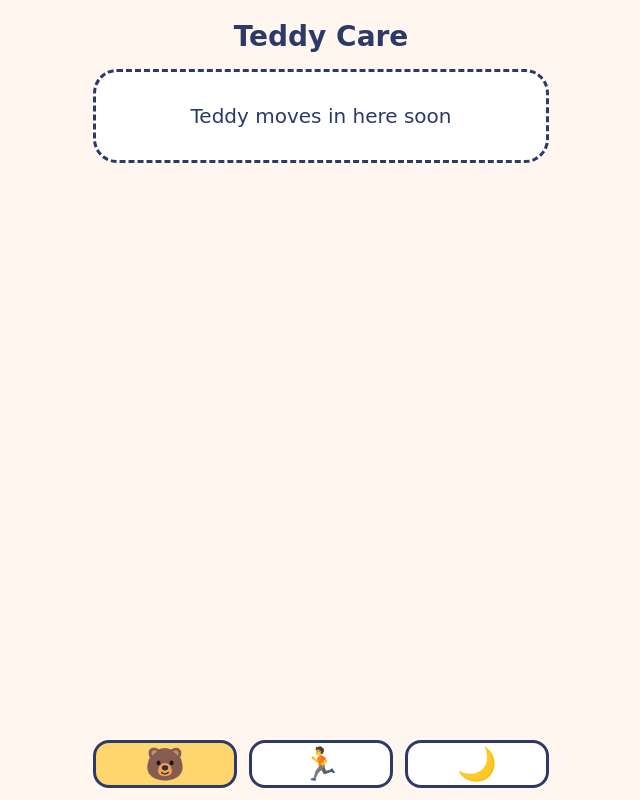
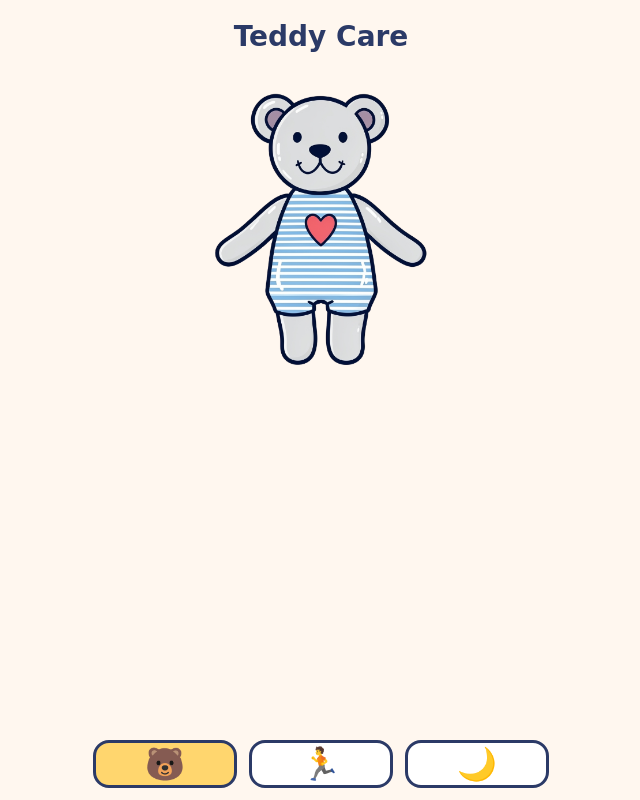
Before and after one commit to mansyar/teddy-care, a React (Vite) app: page / in a window 1280 px wide. Shown: the whole page, without its empty margins (319-959 px from the left). Built offline with nearby package versions, Linux system fonts and the light colour scheme.

Commit message:
feat(care): Add Teddy idle presence with blink and float

```diff
--- a/src/index.css
+++ b/src/index.css
@@ -84,3 +84,32 @@ h1 {
 	text-align: center;
 	font-size: 1.25rem;
 }
+
+.teddy-stage {
+	display: flex;
+	justify-content: center;
+	padding: 16px 0;
+}
+
+.teddy-sprite {
+	width: min(70vw, 300px);
+	height: auto;
+	animation: teddy-float 3s ease-in-out infinite;
+	user-select: none;
+}
+
+@keyframes teddy-float {
+	0%,
+	100% {
+		transform: translateY(0);
+	}
+	50% {
+		transform: translateY(-8px);
+	}
+}
+
+@media (prefers-reduced-motion: reduce) {
+	.teddy-sprite {
+		animation: none;
+	}
+}
--- a/src/screens/CareScreen.tsx
+++ b/src/screens/CareScreen.tsx
@@ -1,9 +1,67 @@
-/** Placeholder care screen. Full Teddy presence lands in Phase 3. */
+/**
+ * Care screen: Teddy's idle presence.
+ *
+ * Presentational component (exempt from Vitest per workflow.md — verified via
+ * `pnpm build` plus manual/Playwright checks). Shows the base still with a
+ * periodic blink swap and a gentle CSS float, so Teddy feels alive before any
+ * game logic is wired up.
+ */
+import { useEffect, useState } from "react";
+
+const BASE_FACE = "/teddy/teddy-base.png";
+const BLINK_FACE = "/teddy/teddy-blink.png";
+/** How long the blink face stays visible (ms). */
+const BLINK_DURATION_MS = 180;
+/** Idle delay range between blinks (ms) — relaxed, lifelike rhythm. */
+const BLINK_MIN_DELAY_MS = 3000;
+const BLINK_MAX_DELAY_MS = 5000;
+
 export default function CareScreen() {
+	const [blinking, setBlinking] = useState(false);
+
+	useEffect(() => {
+		// Preload the blink still so the swap never flashes.
+		const preload = new Image();
+		preload.src = BLINK_FACE;
+
+		let blinkTimer: number | undefined;
+		let delayTimer: number | undefined;
+		let alive = true;
+
+		const scheduleBlink = () => {
+			const delay =
+				BLINK_MIN_DELAY_MS +
+				Math.random() * (BLINK_MAX_DELAY_MS - BLINK_MIN_DELAY_MS);
+			delayTimer = window.setTimeout(() => {
+				if (!alive) return;
+				setBlinking(true);
+				blinkTimer = window.setTimeout(() => {
+					if (!alive) return;
+					setBlinking(false);
+					scheduleBlink();
+				}, BLINK_DURATION_MS);
+			}, delay);
+		};
+		scheduleBlink();
+
+		return () => {
+			alive = false;
+			window.clearTimeout(delayTimer);
+			window.clearTimeout(blinkTimer);
+		};
+	}, []);
+
 	return (
 		<section aria-label="Care">
 			<h1>Teddy Care</h1>
-			<div className="placeholder-card">Teddy moves in here soon</div>
+			<div className="teddy-stage">
+				<img
+					className="teddy-sprite"
+					src={blinking ? BLINK_FACE : BASE_FACE}
+					alt="Teddy the teddy bear"
+					draggable={false}
+				/>
+			</div>
 		</section>
 	);
 }
```
